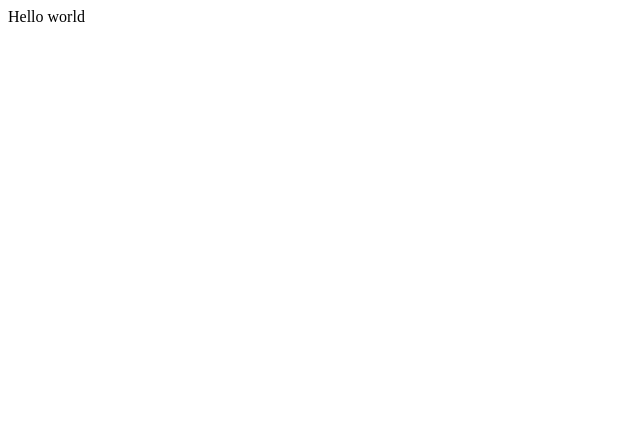
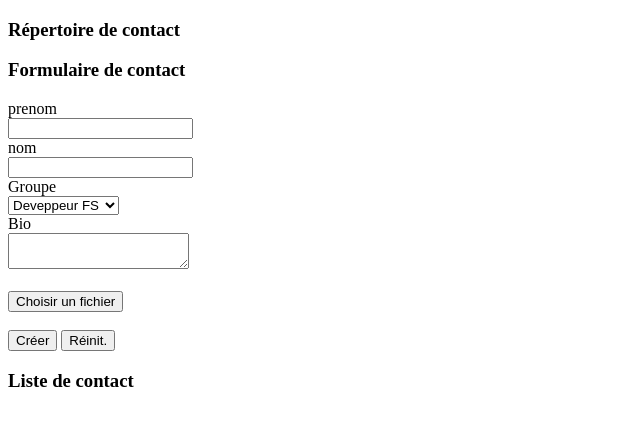
Before and after one commit to TrigoYodila/REP_CONTACT, a plain HTML site: page index.html in a window 1280 px wide. Shown: the whole page, without its empty margins (0-640 px from the left). Drawn offline with Linux system fonts and the light colour scheme.

Commit message:
PRO-A : Structuration Html

```diff
--- a/index.html
+++ b/index.html
@@ -1,16 +1,93 @@
 <!DOCTYPE html>
 <html>
+  <head>
+    <meta charset="utf-8" />
+    <meta name="viewport" content="width=device-width" />
+    <title>replit</title>
+    <link href="style.css" rel="stylesheet" type="text/css" />
+  </head>
 
-<head>
-  <meta charset="utf-8">
-  <meta name="viewport" content="width=device-width">
-  <title>replit</title>
-  <link href="style.css" rel="stylesheet" type="text/css" />
-</head>
+  <body>
+    <div class="header">
+      <h3>Répertoire de contact</h3>
+    </div>
 
-<body>
-  Hello world
-  <script src="script.js"></script>
-</body>
+    <div class="main">
+      <ul class="content-img"></ul>
+      <div class="form">
+        <div class="form-title"><h3>Formulaire de contact</h3></div>
+        <form action="">
+          <div class="Glastname elt">
+            <label form="Prénom">prenom</label><br />
+            <input
+              type="text"
+              id="prenom"
+              name="lastname"
+              required
+              onkeyup="onlyLetters(this)"
+            />
+          </div>
 
+          <div class="Gname elt">
+            <label for="Nom">nom</label><br />
+            <input
+              type="text"
+              id="nom"
+              name="name"
+              required
+              onkeyup="onlyLetters(this)"
+            />
+          </div>
+
+          <div class="Ggroupe elt">
+            <label for="group">Groupe</label><br />
+            <select id="group" name="groupe">
+              <option value="Deveppeur FS">Deveppeur FS</option>
+              <option value="Specialiste MD">Specialiste MD</option>
+            </select>
+          </div>
+
+          <div class="Bio-t elt">
+            <label for="Bio">Bio</label><br />
+            <textarea name="bio" id="bio" required></textarea>
+          </div>
+          <br />
+          <div class="bas">
+            <input
+              type="file"
+              id="default-btn"
+              name="picture"
+              onchange="previewPicture(this)"
+              accept=".jpg, .png, .gif"
+              hidden
+              required
+            />
+            <button
+              type="submit"
+              onclick="defaultBtnActive()"
+              id="custom-btn"
+              class="custom-btn"
+            >
+              Choisir un fichier
+            </button>
+
+            <div class="img-choice">
+              <img alt="" id="image" />
+            </div>
+          </div>
+
+          <div class="bouton">
+            <button class="bt-cree">Créer</button>
+            <button class="bt-reinit">Réinit.</button>
+          </div>
+        </form>
+      </div>
+
+      <div class="list">
+        <div class="list-title"><h3>Liste de contact</h3></div>
+        <div class="global-contact"></div>
+      </div>
+    </div>
+    <script src="script.js"></script>
+  </body>
 </html>
```
